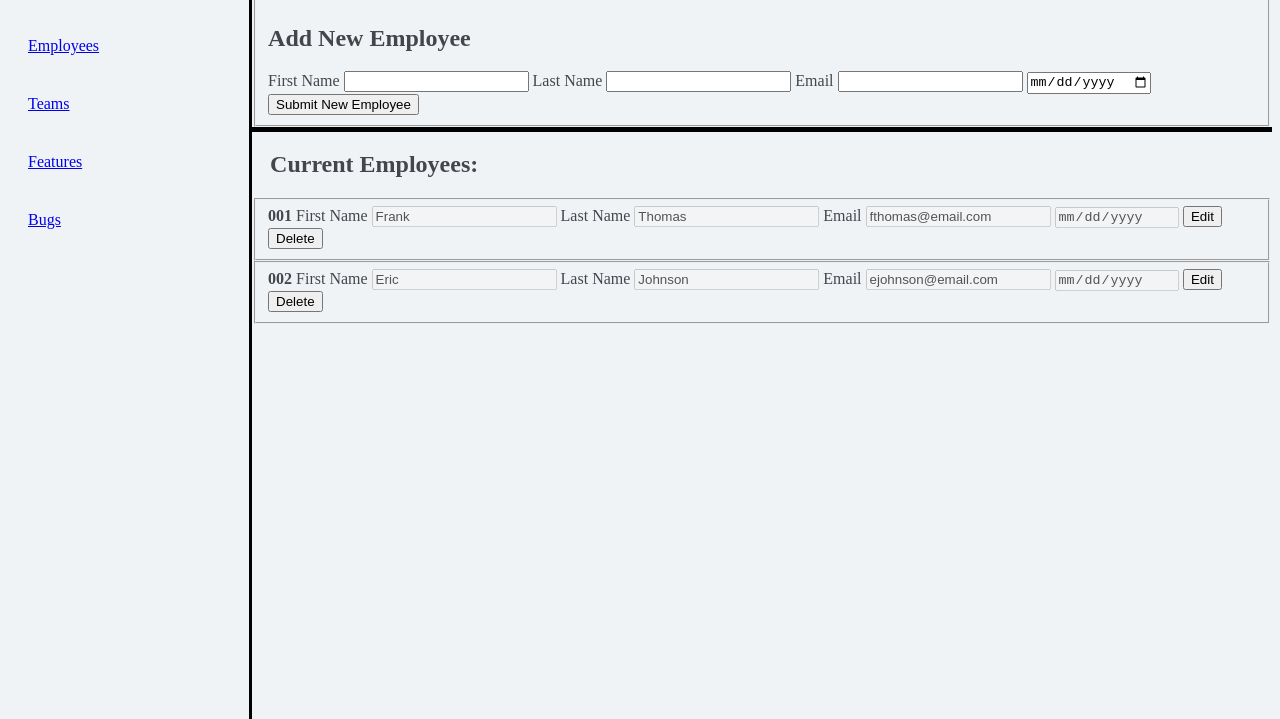
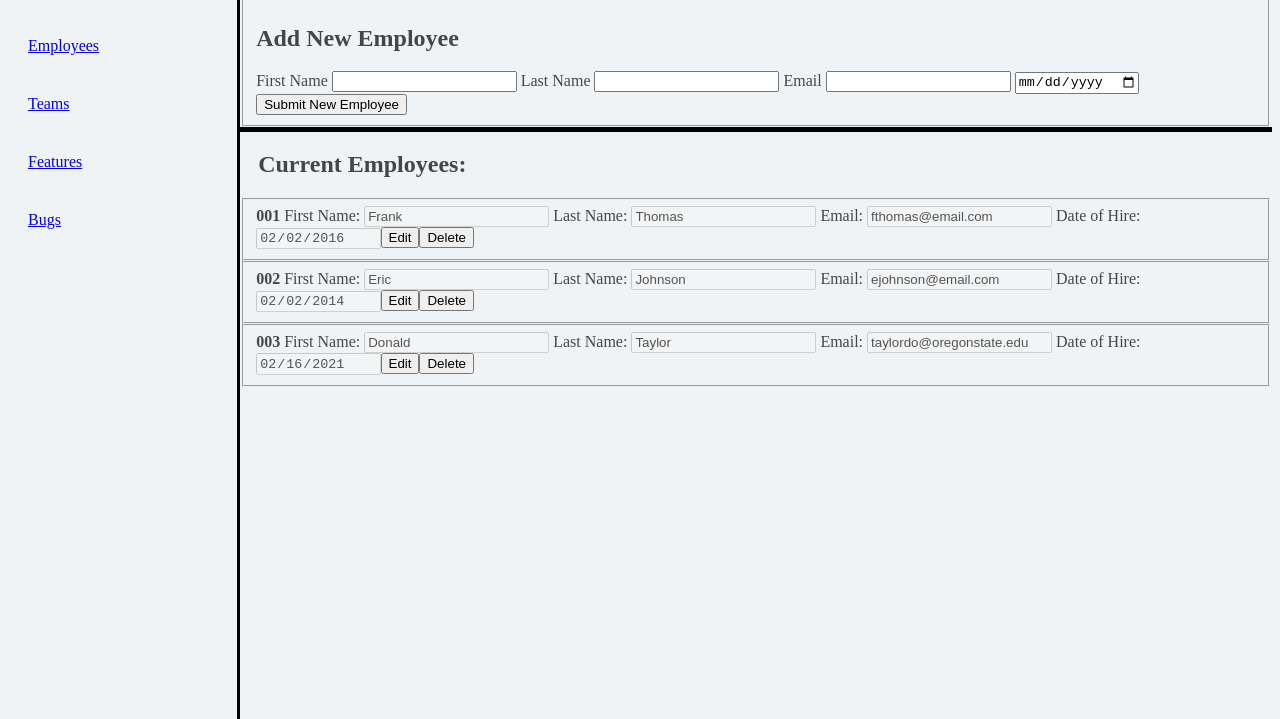
Before and after one commit to taylordo/taylordo.github.io, a plain HTML site: page pages/employees.html in a window 1280 px wide. Shown: the part 81-800 px from the top of the page. Drawn offline with Linux system fonts and the light colour scheme.

Commit message:
Employees generated with js

```diff
--- a/database/database.js
+++ b/database/database.js
@@ -1,5 +1,5 @@
 var express = require('express');
-var mysql = require('./dbcon.js');
+var mysql = require('./dbcon.js.js');
 var CORS = require('cors')
 
 var app = express();
--- a/pages/employees.html
+++ b/pages/employees.html
@@ -23,27 +23,35 @@
     </ul>
 
     <!-- Employee Submission -->
-        <div id="form-bug-container">
+        <div id="form-employee-container">
         <div id="form">
         <form>
             <fieldset>
                 <h2>Add New Employee</h2>
                 <label for="first_name">First Name</label>
-                <input type="text" name="first_name">
+                <input type="text" name="first_name" id="first-name-input">
                 <label for="last_name">Last Name</label>
-                <input type="text" name="last_name">
+                <input type="text" name="last_name" id="last-name-input">
                 <label for="email">Email</label>
-                <input type="email" name="email">
+                <input type="email" name="email" id="email-input">
                 <label for="hire-date">
-                <input type="date" name="hire-date">
-                <input type="submit" name="submit" value="Submit New Employee">
+                <input type="date" name="hire-date" id="date-input">
+                <input type="submit" name="submit" id="new-employee-submit-button" value="Submit New Employee">
             </fieldset>
         </form>
         </div>
 
-    <!--Employee List-->
+    <!--Employee List -->
+
         <div id="featured-employees">
         <h2>&nbsp;&nbsp;&nbsp;Current Employees:</h2>
+
+
+
+        <!---
+
+            THIS IS NOW GENERATED IN employees.js
+
         <form>
             <fieldset>
                 <span class="employee-id">001</span>
@@ -54,7 +62,7 @@
                 <label for="email">Email</label>
                 <input type="email" name="email" value="fthomas@email.com" disabled>
                 <label for="hire-date">
-                <input type="date" name="hire-date" value="2016-2-2" disabled>
+                <input type="date" name="hire-date" value="2016-02-02" disabled>
                 <button name="edit">Edit</button>
                 <button name="delete">Delete</button>
             </fieldset>
@@ -69,14 +77,15 @@
                 <label for="email">Email</label>
                 <input type="email" name="email" value="ejohnson@email.com" disabled>
                 <label for="hire-date">
-                <input type="date" name="hire-date" value="2014-2-2" disabled>
+                <input type="date" name="hire-date" value="2014-02-02" disabled>
                 <button name="edit">Edit</button>
                 <button name="delete">Delete</button>
             </fieldset>
-        </form>
+        </form> -->
         </div>
         </div>
     </div>
 
+    <script src="../scripts/employees.js"></script>
 </body>
 </html>
--- /dev/null
+++ b/scripts/employees.js
@@ -0,0 +1,141 @@
+/* New employee submission data harvested from form */
+
+let getNewEmployeeData = function() {
+    const first_name_input = document.getElementById('first-name-input').value;
+    const last_name_input = document.getElementById('last-name-input').value;
+    const email_input = document.getElementById('email-input').value;
+    const date_input = document.getElementById('date-input').value;
+
+    let new_employee_data = {};
+    new_employee_data["first_name_input"] = first_name_input;
+    new_employee_data["last_name_input"] = last_name_input;
+    new_employee_data["email_input"] = email_input;
+    new_employee_data["date_input"] = date_input;
+
+    console.log(new_employee_data);
+
+    return new_employee_data;
+}
+
+let attachEmployeeCards = function (dataSet) {
+    const rootParent = document.getElementById('featured-employees');
+    for (let i = 0; i < dataSet.length; i++) {
+        rootParent.appendChild(generateEmployeeCard(dataSet[i]));
+    }
+}
+
+let generateEmployeeCard = function (dataSet) {
+    const form = document.createElement('form');
+    const fieldset = document.createElement('fieldset');
+    /* Add content to card */
+    fieldset.appendChild(generateID(dataSet));
+    fieldset.appendChild(generateFirstName(dataSet));
+    fieldset.appendChild(generateLastName(dataSet));
+    fieldset.appendChild(generateEmail(dataSet));
+    fieldset.appendChild(generateDate(dataSet));
+    fieldset.appendChild(generateEditButton(dataSet));
+    fieldset.appendChild(generateDeleteButton(dataSet));
+
+    /* Complete append of items to document. */
+    form.appendChild(fieldset);
+
+    return form;
+}
+
+let generateLabel = function (name, content) {
+    const label = document.createElement('label');
+    label.setAttribute('for', name);
+    label.textContent = content
+    return label;
+}
+
+let generateID = function (dataSet) {
+    const id = document.createElement('span');
+    id.textContent = dataSet['id'];
+    id.className = 'employee-id'
+    return id;
+}
+
+let generateFirstName = function (dataSet) {
+    const input = document.createElement('input');
+    input.setAttribute('type', 'text');
+    input.setAttribute('id', `first-name${dataSet.id}`);
+    input.setAttribute('value', dataSet.first_name)
+    input.disabled = true;
+    const label = generateLabel(`first-name${dataSet.id}`, ' First Name: ');
+    label.appendChild(input);
+    return label;
+
+}
+
+let generateLastName = function (dataSet) {
+    const input = document.createElement('input');
+    input.setAttribute('type', 'text');
+    input.setAttribute('id', `last-name${dataSet.id}`);
+    input.setAttribute('value', dataSet.last_name)
+    input.disabled = true;
+    const label = generateLabel(`last-name${dataSet.id}`, ' Last Name: ');
+    label.appendChild(input);
+    return label;
+}
+
+let generateEmail = function (dataSet) {
+    const input = document.createElement('input');
+    input.setAttribute('type', 'email');
+    input.setAttribute('id', `email${dataSet.id}`);
+    input.setAttribute('value', dataSet.email)
+    input.disabled = true;
+    const label = generateLabel(`email${dataSet.id}`, ' Email: ');
+    label.appendChild(input);
+    return label;
+}
+
+let generateDate = function (dataSet) {
+    const input = document.createElement('input');
+    input.setAttribute('type', 'date');
+    input.setAttribute('id', `date${dataSet.id}`);
+    input.setAttribute('value', dataSet.date)
+    input.disabled = true;
+    const label = generateLabel(`date${dataSet.id}`, ' Date of Hire: ');
+    label.appendChild(input);
+    return label;
+}
+
+let generateEditButton = function (dataSet) {
+    let input = document.createElement('input');
+    input.setAttribute('type', 'submit');
+    input.setAttribute('id', `edit${dataSet.id}`);
+    input.setAttribute('value', 'Edit');
+    return input;
+}
+
+let generateDeleteButton = function (dataSet) {
+    let input = document.createElement('input');
+    input.setAttribute('type', 'submit');
+    input.setAttribute('id', `delete${dataSet.id}`);
+    input.setAttribute('value', 'Delete');
+    return input;
+}
+
+
+const testData = [{'id': '001',
+                   'first_name': 'Frank',
+                   'last_name': 'Thomas',
+                   'email': 'fthomas@email.com',
+                   'date': '2016-02-02'
+                   },
+                   {'id': '002',
+                    'first_name': 'Eric',
+                    'last_name': 'Johnson',
+                    'email': 'ejohnson@email.com',
+                    'date': '2014-02-02'
+                   },
+                {'id': '003',
+                'first_name': 'Donald',
+                'last_name': 'Taylor',
+                'email': 'taylordo@oregonstate.edu',
+                'date': '2021-02-16'}]
+
+
+document.addEventListener('DOMContentLoaded', attachEmployeeCards(testData));
+document.getElementById('new-employee-submit-button').addEventListener('click', getNewEmployeeData);
```
Also changed, not shown: database/dbcon.js (added, +10 -0 lines), database/package.json (deleted, +0 -20 lines), scripts/bugs.js (+7 -2 lines), 4 other files.
